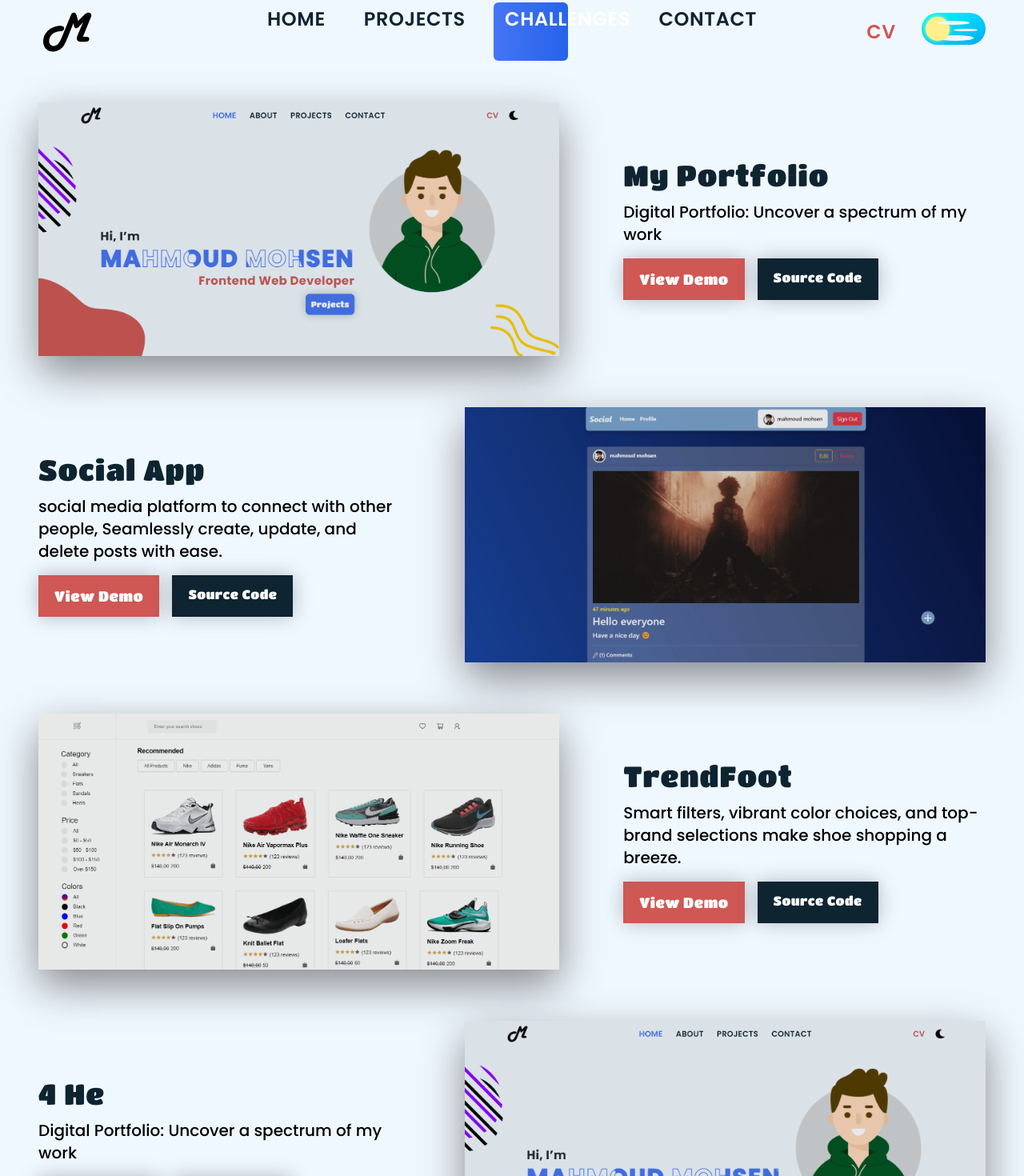
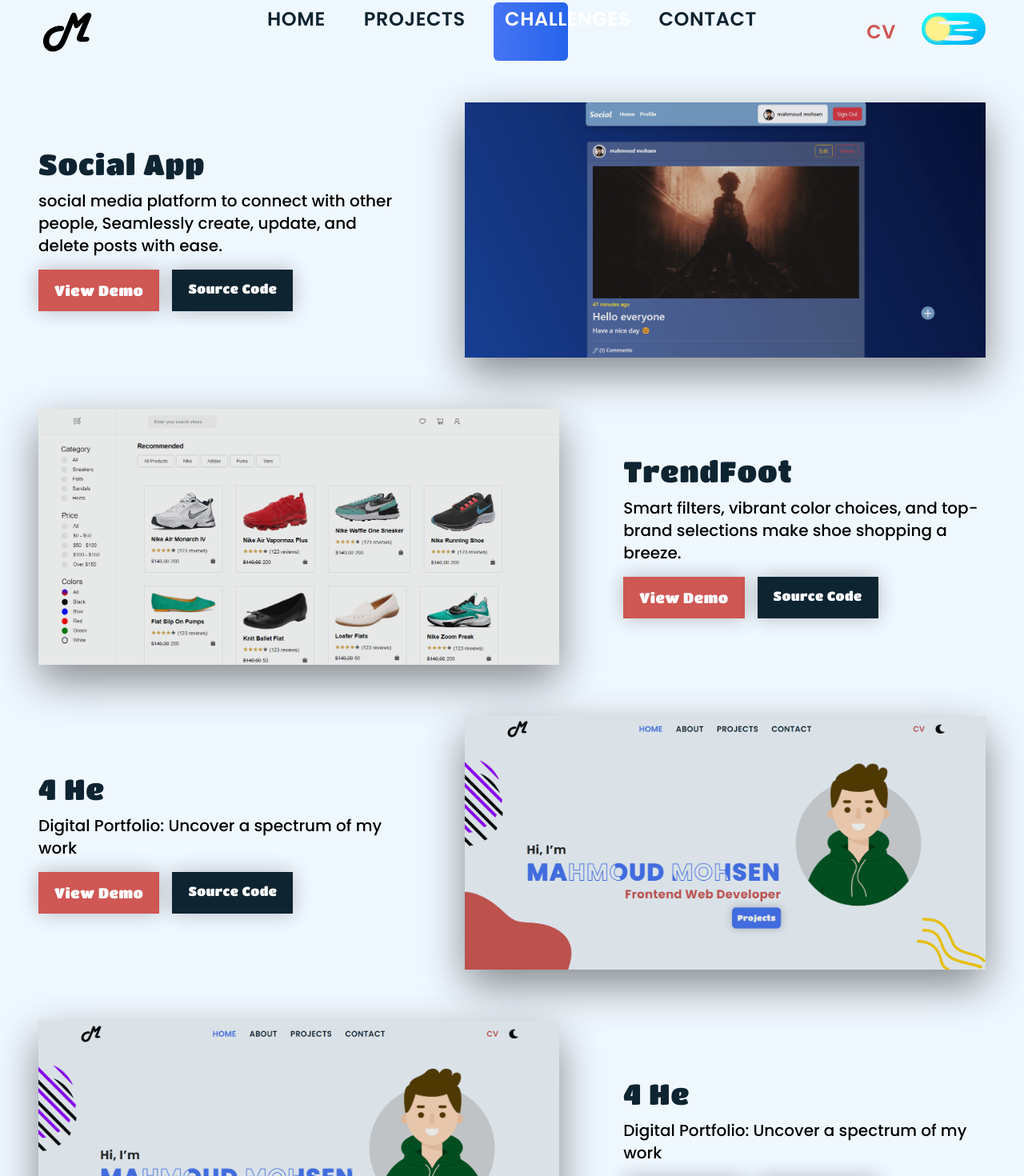
Before and after one commit to mahmoud-mohsen-dev/my-portfolio, a React (Vite) app: page /challenges in a window 1280 px wide. Shown: the top 1470 px of the page at 80% size. Built offline with nearby package versions, Linux system fonts and the light colour scheme; a web font is replaced by a local one.

Commit message:
fix: navbar animation

```diff
--- a/src/App.tsx
+++ b/src/App.tsx
@@ -6,10 +6,14 @@
 import ProjectsMain from './routes/ProjectsMain';
 import ChallengesMain from './routes/ChallengesMain';
 import Contact from './sections/Contact';
+import ScrollToTop from './components/ScrollToTop';
+import { AnimatePresence } from 'framer-motion';
 function App() {
   const [darkModeIsOn, setDarkModeIsOn] = useState(false);
   return (
     <BrowserRouter>
+      <ScrollToTop />
+      <AnimatePresence initial={false}>
         <Routes>
           <Route path="*" element={<PageNotFound />} />
           <Route path="/" element={<HomePage darkModeIsOn={darkModeIsOn} setDarkModeIsOn={setDarkModeIsOn} />}>
@@ -19,6 +23,7 @@
             <Route path="contact" element={<Contact darkModeIsOn={darkModeIsOn} />} />
           </Route>
         </Routes>
+      </AnimatePresence>
     </BrowserRouter>
   );
 }
--- a/src/components/NavItem.tsx
+++ b/src/components/NavItem.tsx
@@ -28,7 +28,7 @@
           <span className="relative z-10">{text}</span>
           {isActive && (
             <motion.span
-              layoutId="pill-tab"
+              layoutId="tab"
               transition={{ type: 'spring', duration: 0.5 }}
               className="absolute inset-0 z-0 bg-gradient-to-r from-primary to-blue-600 rounded-md"
             ></motion.span>
--- a/src/components/NotHomeTabs.tsx
+++ b/src/components/NotHomeTabs.tsx
@@ -2,7 +2,7 @@
 import NavItem from './NavItem';
 import { TabsProps } from '../types/myTypes';
 import { useState } from 'react';
-
+import { motion } from 'framer-motion';
 const tabs = ['home', 'projects', 'challenges', 'contact'];
 
 function NotHomeTabs({ darkModeIsOn, closeNavWindow }: TabsProps<boolean>) {
@@ -16,7 +16,7 @@
   };
 
   return (
-    <ul className=" flex basis-1/2 flex-col justify-between text-center md-tab:absolute md-tab:left-1/2 md-tab:-translate-x-1/2 md-tab:flex-row md-tab:gap-2 sm-des:gap-5 md-des:gap-5">
+    <motion.ul className=" flex basis-1/2 flex-col justify-between text-center md-tab:absolute md-tab:left-1/2 md-tab:-translate-x-1/2 md-tab:flex-row md-tab:gap-2 sm-des:gap-5 md-des:gap-5">
       {tabs.map((text) => {
         return (
           <NavItem
@@ -28,7 +28,7 @@
           />
         );
       })}
-    </ul>
+    </motion.ul>
   );
 }
 export default NotHomeTabs;
--- /dev/null
+++ b/src/components/ScrollToTop.tsx
@@ -0,0 +1,13 @@
+import { useEffect } from 'react';
+import { useLocation } from 'react-router-dom';
+function ScrollToTop() {
+  const location = useLocation();
+  const path = location.pathname;
+  // Automatically scrolls to top whenever pathname changes
+  useEffect(() => {
+    window.scrollTo(0, 0);
+  }, [path]);
+  return null;
+}
+
+export default ScrollToTop;
--- a/src/components/Toggle.tsx
+++ b/src/components/Toggle.tsx
@@ -10,7 +10,13 @@
     ? 'bg-slate-200 shadow-[0_0_5px_white] left-[45px] '
     : 'bg-yellow-200 shadow-[0_0_5px_#fef08a] left-[5px] ';
   return (
-    <button onClick={onClick} data-toggled={toggled} className={`relative h-10 w-[80px] rounded-full ${toggleStyles}`}>
+    <motion.button
+      layout
+      layoutRoot
+      onClick={onClick}
+      data-toggled={toggled}
+      className={`relative h-10 w-[80px] rounded-full ${toggleStyles}`}
+    >
       <motion.div
         layout
         transition={{
@@ -29,7 +35,7 @@
         <Shape size="md" toggled={toggled} />
         <Shape size="lg" toggled={toggled} />
       </div>
-    </button>
+    </motion.button>
   );
 }
 
--- a/src/data/challenges.json
+++ b/src/data/challenges.json
@@ -23,15 +23,26 @@
   },
 
   {
-    "id": 1,
+    "id": 4,
     "imgSrc": "./projects-images/portfolio.png",
     "imgAlt": "mahmoud mohsen portfolio",
-    "title": "My Portfolio",
+    "title": "4 he",
     "description": "Digital Portfolio: Uncover a spectrum of my work",
     "tools": ["React", "TailwindCSS", "TypeScript"],
     "liveSrc": "https://mahmoud-mohsen-dev.github.io/portfolio/",
     "codeSrc": "https://github.com/mahmoud-mohsen-dev/portfolio",
-    "order": 1
+    "order": null
+  },
+  {
+    "id": 3,
+    "imgSrc": "./projects-images/portfolio.png",
+    "imgAlt": "mahmoud mohsen portfolio",
+    "title": "4 he",
+    "description": "Digital Portfolio: Uncover a spectrum of my work",
+    "tools": ["React", "TailwindCSS", "TypeScript"],
+    "liveSrc": "https://mahmoud-mohsen-dev.github.io/portfolio/",
+    "codeSrc": "https://github.com/mahmoud-mohsen-dev/portfolio",
+    "order": null
   },
   {
     "id": 4,
--- a/src/sections/Footer.tsx
+++ b/src/sections/Footer.tsx
@@ -4,15 +4,11 @@
 import linkedinIcon from '../assets/app-images/linkedin.svg';
 import SocialIcon from '../components/SocialIcon';
 import { Link, useLocation } from 'react-router-dom';
-import { useEffect } from 'react';
 
 function Footer() {
   const location = useLocation();
   const path = location.pathname;
-  // Automatically scrolls to top whenever pathname changes
-  useEffect(() => {
-    window.scrollTo(0, 0);
-  }, [path]);
+
   return (
     <footer className="flex flex-col place-items-center gap-5 bg-black py-5">
       {path === '/' ? (
```
Lines whose indentation alone changed are shown as unchanged.
